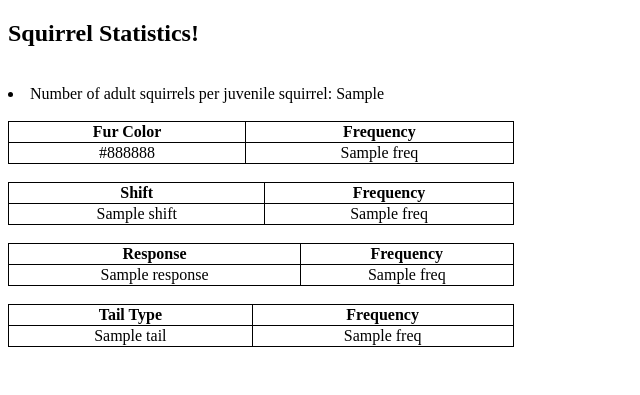
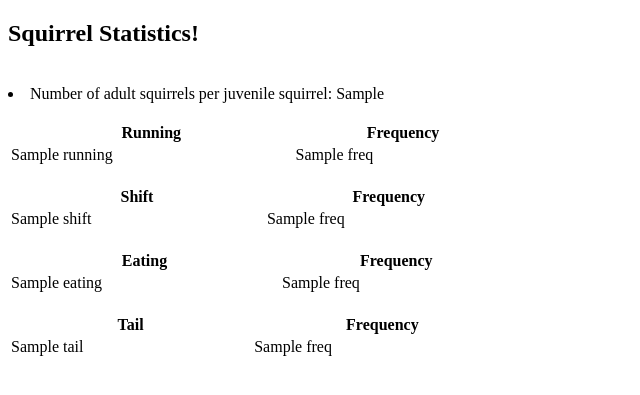
Before and after one commit to xiaojin201908/squirrel2, a Django app: template sightings/templates/sightings/stats.html in a window 1280 px wide. Shown: the top 395 px of the page, without its empty margins (0-640 px from the left). Run offline with Django 3.2, Linux system fonts and the light colour scheme; the template is opened without the code that fills it: most values are stand-ins (such as "Sample title", 1, 10 or a date in 2020).

Commit message:
Update stats.html

```diff
--- a/sightings/templates/sightings/stats.html
+++ b/sightings/templates/sightings/stats.html
@@ -1,15 +1,7 @@
 <!DOCTYPE html>
 <html>
 <head>
-<style>
-table, th, td {
-  border: 1px solid black;
-  border-collapse: collapse;
-}
-th, td {
-  text-align: center;
-}
-</style>
+
 </head>
 <body>
 
@@ -19,12 +11,12 @@ th, td {
 <br>
 <table style="width:40%">
         <tr>
-                <th>Fur Color</th>
+                <th>Running</th>
                 <th>Frequency</th>
         </tr>
-        {% for color, freq in color_dict.items %}
+        {% for color, freq in running_dict.items %}
                 <tr>
-                        <td>{{ color }}</td>
+                        <td>{{ running }}</td>
                         <td>{{ freq }}</td>
                 </tr>
         {% endfor %}
@@ -45,12 +37,12 @@ th, td {
 <br>
 <table style="width:40%">
         <tr>
-                <th>Response</th>
+                <th>Eating</th>
                 <th>Frequency</th>
         </tr>
-        {% for response, freq in response_dict.items %}
+        {% for response, freq in eating_dict.items %}
                 <tr>
-                        <td>{{ response }}</td>
+                        <td>{{ eating }}</td>
                         <td>{{ freq }}</td>
                 </tr>
         {% endfor %}
@@ -58,7 +50,7 @@ th, td {
 <br>
 <table style="width:40%">
         <tr>
-                <th>Tail Type</th>
+                <th>Tail</th>
                 <th>Frequency</th>
         </tr>
         {% for tail, freq in tail_dict.items %}
```
